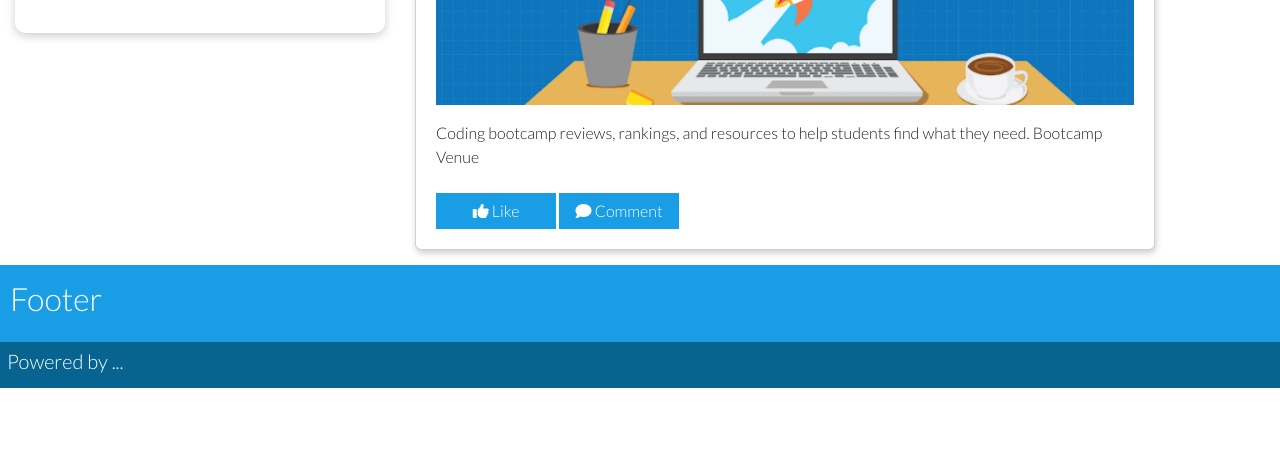
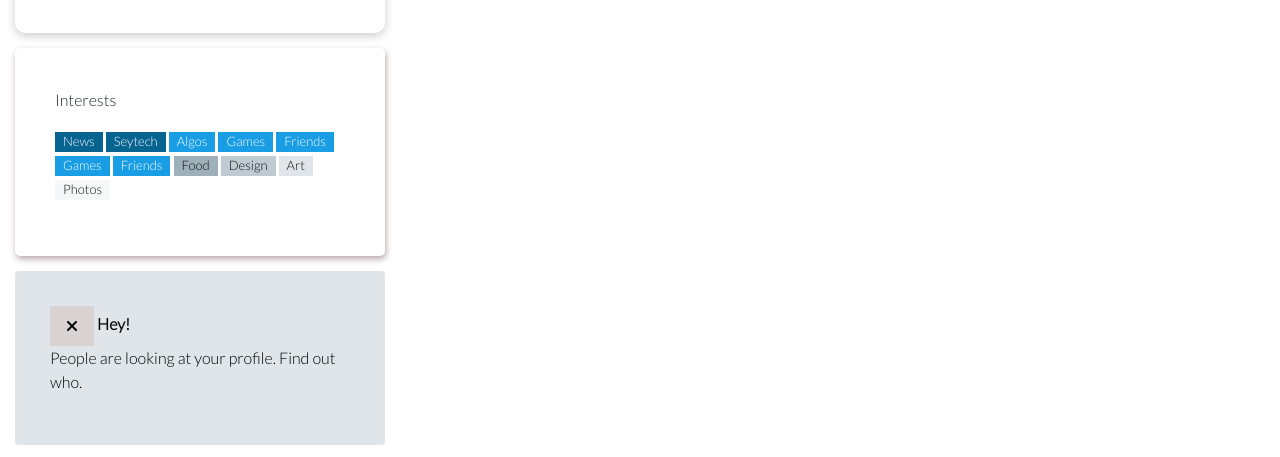
Before and after one commit to sherniia/Social-network-project, a plain HTML site: page index.html in a window 1280 px wide. Shown: the part 1378-1835 px from the top of the page. Before the commit the page ends 1766 px from the top, so only its background shows below. Drawn offline with nearby package versions, Linux system fonts and the light colour scheme.

Commit message:
Added interests and hey bar on index and css

```diff
--- a/index.html
+++ b/index.html
@@ -121,9 +121,30 @@
             </div>
           </div>
           <!-- Stefan: interests and hey-bar -->
-          <!-- Stefan: modifiying index -->
-        </section>
+            <div class="interests">
+          <p>Interests</p>
+          <p>
+          <span class="news">News</span>
+          <span class="seytech">Seytech</span>
+          <span class="algos">Algos</span>
+          <span class="games1">Games</span>
+          <span class="friends1">Friends</span>
+          <span class="games2">Games</span>
+          <span class="friends2">Friends</span>
+          <span class="food">Food</span>
+          <span class="design">Design</span>
+          <span class="art">Art</span>
+          <span class="photos">Photos</span>
+          </p>
+            </div>
+            <div class="heybar">
+                <span class="exit">
+                <i class="fa fa-remove"></i>
+                </span>
+                <strong>Hey!</strong>
+                <p>People are looking at your profile. Find out who.</p>
 
+            </div>
         <section class="post">
           <!-- Alan: post-text and friend-post -->
           <!-- Middle Column -->
--- a/style.css
+++ b/style.css
@@ -1,20 +1,18 @@
-@import url('https://fonts.googleapis.com/css2?family=Lato:wght@300&display=swap');
-
+@import url("https://fonts.googleapis.com/css2?family=Lato:wght@300&display=swap");
 
 :root {
-    --background-dark:  #076490;
+  --background-dark: #076490;
   --background-light: #199de5;
-    --light-color: #E1E5EB;
+  --light-color: #e1e5eb;
   --shadow: 0 3px 10px rgba(0, 0, 0, 0.2);
   --text-color: #333;
 }
-
 
 * {
   margin: 0;
   padding: 0;
   box-sizing: border-box;
-    font-family: 'Lato', sans-serif;
+  font-family: "Lato", sans-serif;
 }
 
 /*  General styles */
@@ -37,7 +35,7 @@ nav .grid {
   grid-template-columns: 1fr 8fr;
 }
 
-nav .home{
+nav .home {
   display: flex;
   justify-content: space-between;
   align-items: center;
@@ -47,7 +45,7 @@ nav .home{
   color: white;
 }
 
-nav .home:hover{
+nav .home:hover {
   background-color: #bdbdbd;
   color: rgb(0, 0, 0);
 }
@@ -65,7 +63,7 @@ nav .menu-bar {
   color: white;
 }
 
-nav .menu-bar .icons{
+nav .menu-bar .icons {
   padding: 15px 20px;
 }
 
@@ -74,7 +72,7 @@ nav .menu-bar .icons{
   color: black;
 }
 /*Personal section*/
-.personal{
+.personal {
   width: 400px;
 }
 /* Info and profile */
@@ -117,8 +115,7 @@ hr {
 }
 
 /* icon */
-.profile_rows div i
-{
+.profile_rows div i {
   margin: 20px;
   color: gray;
 }
@@ -137,8 +134,9 @@ hr {
   color: var(--white);
   cursor: pointer;
 }
-.networks .groups_events p, .networks .groups_events i {
-  color:white;
+.networks .groups_events p,
+.networks .groups_events i {
+  color: white;
   margin: 20px;
 }
 .networks .groups_events:hover {
@@ -165,16 +163,131 @@ hr {
   grid-template-columns: 47% 47%;
   grid-gap: 1em;
   width: 90%;
-  margin: 1em  1em;
-
+  margin: 1em 1em;
 }
 
 .networks_rows img {
   width: 100%;
   height: 100%;
+}
+/* Stefan's interests and hey bar */
+.interests {
+  padding: 40px;
+  margin: 15px;
+  box-shadow: 1px 3px 6px #b7a8a8;
+  border-radius: 5px;
+  font-family: sans-serif;
+}
+.news {
+  background-color: #076490;
+  color: white;
+  display: inline-block;
+  text-align: center;
+  font-size: 13px;
+  padding: 0px 8px;
+}
+.seytech {
+  background-color: #076490;
+  color: white;
+  display: inline-block;
+  text-align: center;
+  font-size: 13px;
+  padding: 0px 8px;
+}
+.algos {
+  background-color: #199de5;
+  color: white;
+  display: inline-block;
+  text-align: center;
+  font-size: 13px;
+  padding: 0px 8px;
+}
+.games1 {
+  background-color: #199de5;
+  color: white;
+  display: inline-block;
+  text-align: center;
+  font-size: 13px;
+  padding: 0px 8px;
+}
+.friends1 {
+  background-color: #199de5;
+  color: white;
+  display: inline-block;
+  text-align: center;
+  font-size: 13px;
+  padding: 0px 8px;
+}
+.games2 {
+  background-color: #199de5;
+  color: white;
+  display: inline-block;
+  text-align: center;
+  font-size: 13px;
+  padding: 0px 8px;
+}
+.friends2 {
+  background-color: #199de5;
+  color: white;
+  display: inline-block;
+  text-align: center;
+  font-size: 13px;
+  padding: 0px 8px;
+}
+.food {
+  background-color: #9eb1bb;
+  color: rgb(19, 17, 17);
+  display: inline-block;
+  text-align: center;
+  font-size: 13px;
+  padding: 0px 8px;
+}
+.design {
+  background-color: #becbd2;
+  color: rgb(19, 17, 17);
+  display: inline-block;
+  text-align: center;
+  font-size: 13px;
+  padding: 0px 8px;
+}
+.art {
+  background-color: #dfe5e8;
+  color: rgb(19, 17, 17);
+  display: inline-block;
+  text-align: center;
+  font-size: 13px;
+  padding: 0px 8px;
+}
+.photos {
+  background-color: #f5f7f8;
+  color: rgb(19, 17, 17);
+  display: inline-block;
+  text-align: center;
+  font-size: 13px;
+  padding: 0px 8px;
+}
+.heybar {
+  background-color: #dfe5e8;
+  color: #000;
+  margin-bottom: 16px;
+  border-radius: 4px;
+  /* border: 1px solid #ccc; */
+  padding: 35px;
+  margin: 15px;
+  position: relative;
+}
+.exit {
+  border: none;
+  display: inline-block;
+  padding: 8px 16px;
+  vertical-align: middle;
+  overflow: hidden;
+  background-color: rgb(217, 211, 211);
+  text-align: center;
+  cursor: pointer;
+  white-space: nowrap;
+}
 
-
-}
 /* Post Section */
 
 .card {
@@ -182,7 +295,7 @@ hr {
   padding: 20px;
   margin: 15px;
   border-radius: 5px;
-  box-shadow: 1px 3px 6px rgba(0,0,0,.2);
+  box-shadow: 1px 3px 6px rgba(0, 0, 0, 0.2);
 }
 
 .statusField {
@@ -246,20 +359,19 @@ hr {
 }
 
 .buttonBar {
-  margin-top: .5em;
+  margin-top: 0.5em;
 }
-
 
 /* Footers */
 
 .footer1 {
   background-color: var(--background-light);
   color: white;
-  padding:15px 10px;
+  padding: 15px 10px;
 }
 
 .footer2 {
-  background-color:var(--background-dark);
+  background-color: var(--background-dark);
   color: white;
   padding: 7px;
 }
```
Lines whose indentation alone changed are shown as unchanged.
